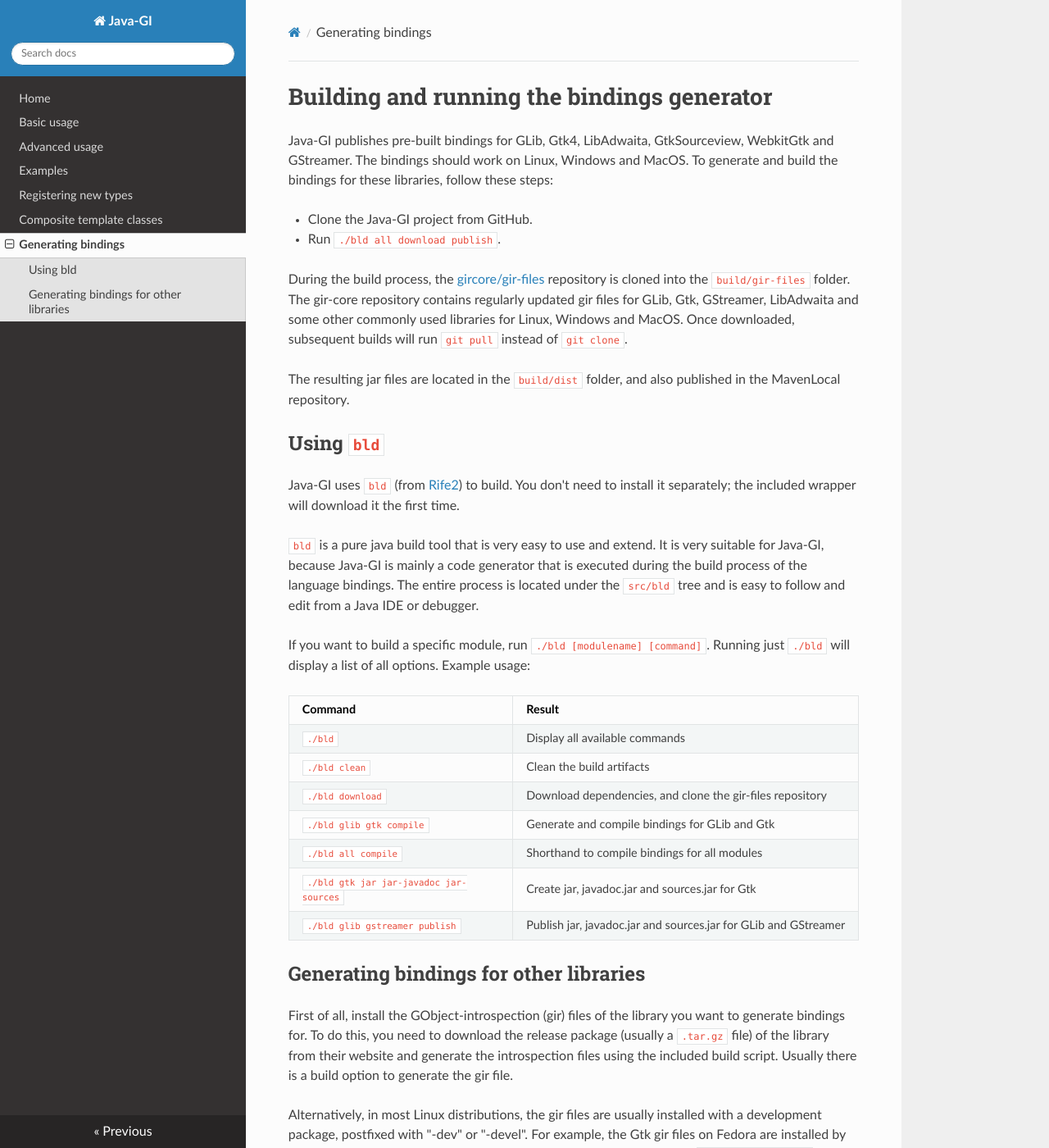
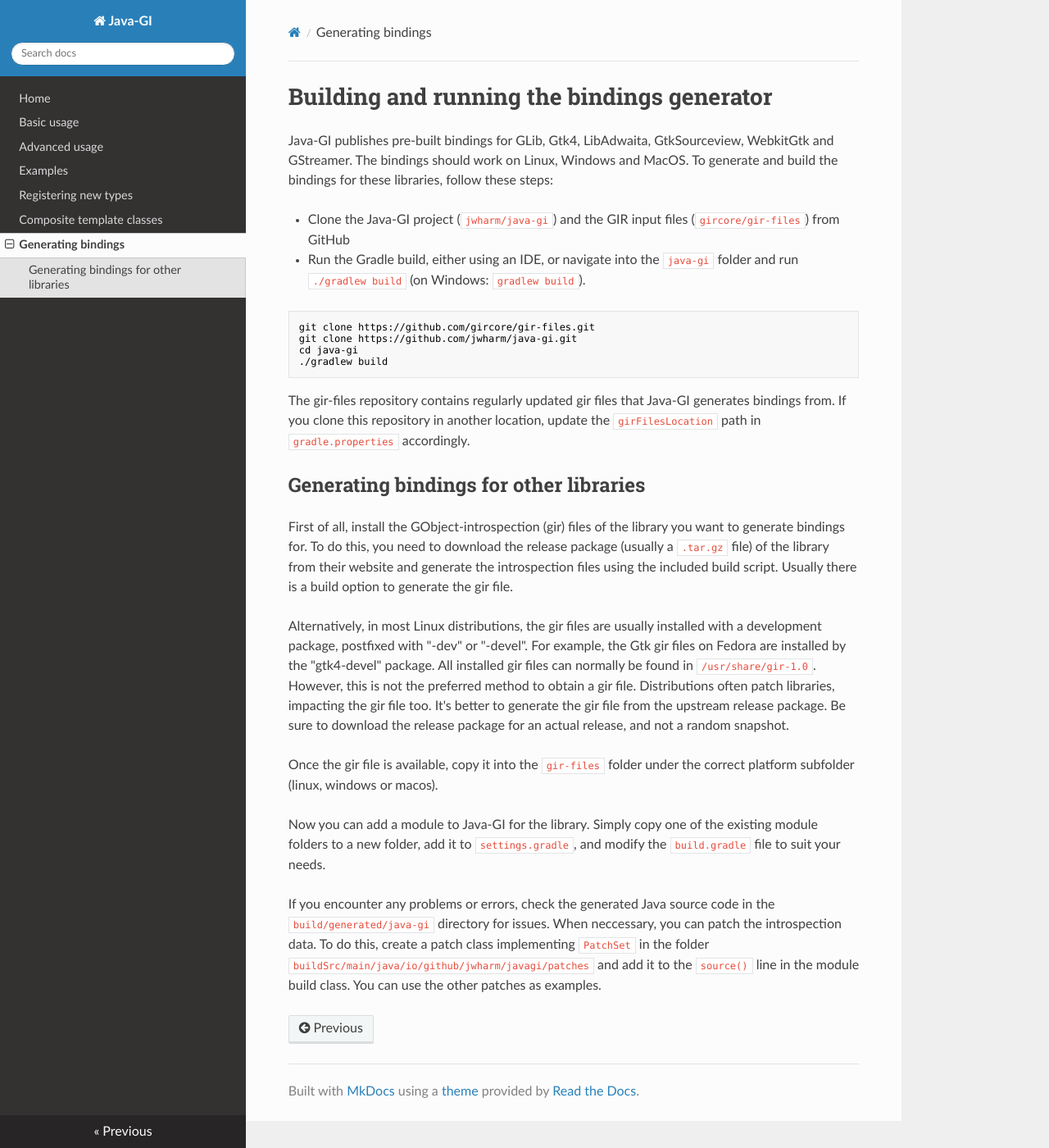
Before and after one commit to jwharm/java-gi, an MkDocs documentation site: the page built from website/docs/generate.md, in a window 1280 px wide and 1400 px high. Shown: the whole window at 82% size. Built offline with MkDocs 1.6.1, drawn with Linux system fonts in a browser that asks for light colours; nearby versions of some CDN libraries; some of the changed text lies outside the part shown.

Commit message:
Update website

````diff
--- a/website/docs/generate.md
+++ b/website/docs/generate.md
@@ -2,30 +2,17 @@
 
 Java-GI publishes pre-built bindings for GLib, Gtk4, LibAdwaita, GtkSourceview, WebkitGtk and GStreamer. The bindings should work on Linux, Windows and MacOS. To generate and build the bindings for these libraries, follow these steps:
 
-- Clone the Java-GI project from GitHub.
-- Run `./bld all download publish`.
+- Clone the Java-GI project (`jwharm/java-gi`) and the GIR input files (`gircore/gir-files`) from GitHub
+- Run the Gradle build, either using an IDE, or navigate into the `java-gi` folder and run `./gradlew build` (on Windows: `gradlew build`).
 
-During the build process, the [gircore/gir-files](https://github.com/gircore/gir-files) repository is cloned into the `build/gir-files` folder. The gir-core repository contains regularly updated gir files for GLib, Gtk, GStreamer, LibAdwaita and some other commonly used libraries for Linux, Windows and MacOS. Once downloaded, subsequent builds will run `git pull` instead of `git clone`.
+```shell
+git clone https://github.com/gircore/gir-files.git
+git clone https://github.com/jwharm/java-gi.git
+cd java-gi
+./gradlew build
+```
 
-The resulting jar files are located in the `build/dist` folder, and also published in the MavenLocal repository.
-
-## Using `bld`
-
-Java-GI uses `bld` (from [Rife2](https://rife2.com/bld)) to build. You don't need to install it separately; the included wrapper will download it the first time.
-
-`bld` is a pure java build tool that is very easy to use and extend. It is very suitable for Java-GI, because Java-GI is mainly a code generator that is executed during the build process of the language bindings. The entire process is located under the `src/bld` tree and is easy to follow and edit from a Java IDE or debugger.
-
-If you want to build a specific module, run `./bld [modulename] [command]`. Running just `./bld` will display a list of all options. Example usage:
-
-| Command                                 | Result                                                          |
-|-----------------------------------------|-----------------------------------------------------------------|
-| `./bld`                                 | Display all available commands                                  |
-| `./bld clean`                           | Clean the build artifacts                                       |
-| `./bld download`                        | Download dependencies, and clone the gir-files repository       |
-| `./bld glib gtk compile`                | Generate and compile bindings for GLib and Gtk                  |
-| `./bld all compile`                     | Shorthand to compile bindings for all modules                   |
-| `./bld gtk jar jar-javadoc jar-sources` | Create jar, javadoc.jar and sources.jar for Gtk                 |
-| `./bld glib gstreamer publish`          | Publish jar, javadoc.jar and sources.jar for GLib and GStreamer |
+The gir-files repository contains regularly updated gir files that Java-GI generates bindings from. If you clone this repository in another location, update the `girFilesLocation` path in `gradle.properties` accordingly.
 
 ## Generating bindings for other libraries
 
@@ -33,12 +20,8 @@
 
 Alternatively, in most Linux distributions, the gir files are usually installed with a development package, postfixed with "-dev" or "-devel". For example, the Gtk gir files on Fedora are installed by the "gtk4-devel" package. All installed gir files can normally be found in `/usr/share/gir-1.0`. However, this is not the preferred method to obtain a gir file. Distributions often patch libraries, impacting the gir file too. It's better to generate the gir file from the upstream release package. Be sure to download the release package for an actual release, and not a random snapshot.
 
-Once the gir file is available, you can add a module to Java-GI for it (replace "xxx" with the library name).
+Once the gir file is available, copy it into the `gir-files` folder under the correct platform subfolder (linux, windows or macos).
 
-- Add a new `XxxBuild` class in the `src/bld/java/io/github/jwharm/javagi/modules` folder (you can use the existing classes as examples). Change the input- and output-paths to the correct locations.
+Now you can add a module to Java-GI for the library. Simply copy one of the existing module folders to a new folder, add it to `settings.gradle`, and modify the `build.gradle` file to suit your needs.
 
-- Add a build command for your library to the `JavaGIBuild` class (located in the parent folder). This is a simple method, annotated with `@BuildCommand`, that adds your `XxxBuild` class to the list of modules that will be built.
-
-Run `./bld xxx publish` to generate bindings, compile the classes, create jar, javadoc-jar and sources-jar artifacts, and publish them in maven-local. (They can also be found in the `build/dist` directory.)
-
-If you encounter any problems or errors, check the generated Java source code in the `build/generated` directory for issues. When neccessary, you can patch the introspection data. To do this, create a `XxxPatch` class implementing `PatchSet` in the folder `src/bld/java/io/github/jwharm/javagi/patches` and add it to the `source()` line in the module build class. You can use the other patches as examples.
+If you encounter any problems or errors, check the generated Java source code in the `build/generated/java-gi` directory for issues. When neccessary, you can patch the introspection data. To do this, create a patch class implementing `PatchSet` in the folder `buildSrc/main/java/io/github/jwharm/javagi/patches` and add it to the `source()` line in the module build class. You can use the other patches as examples.
````
